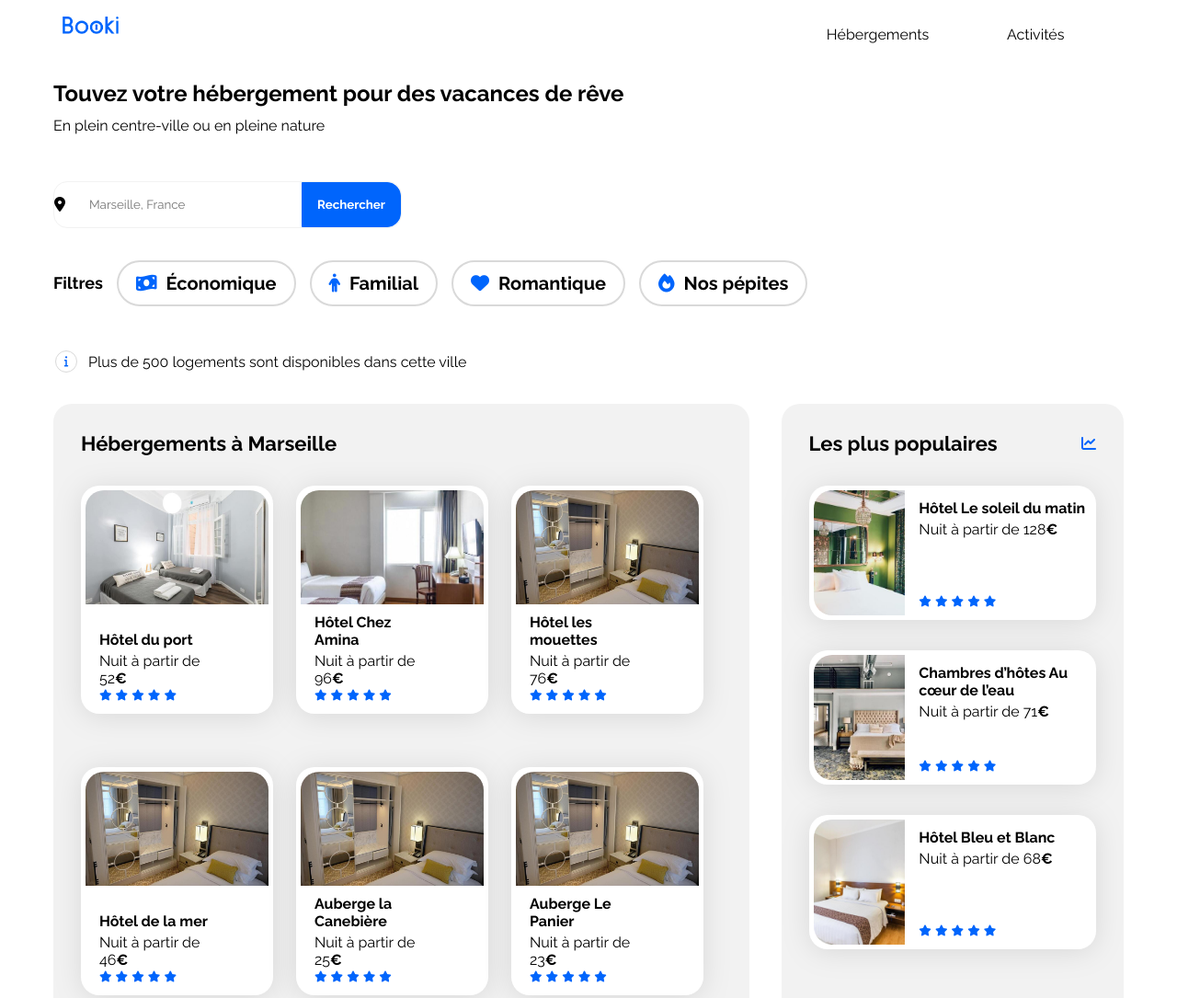
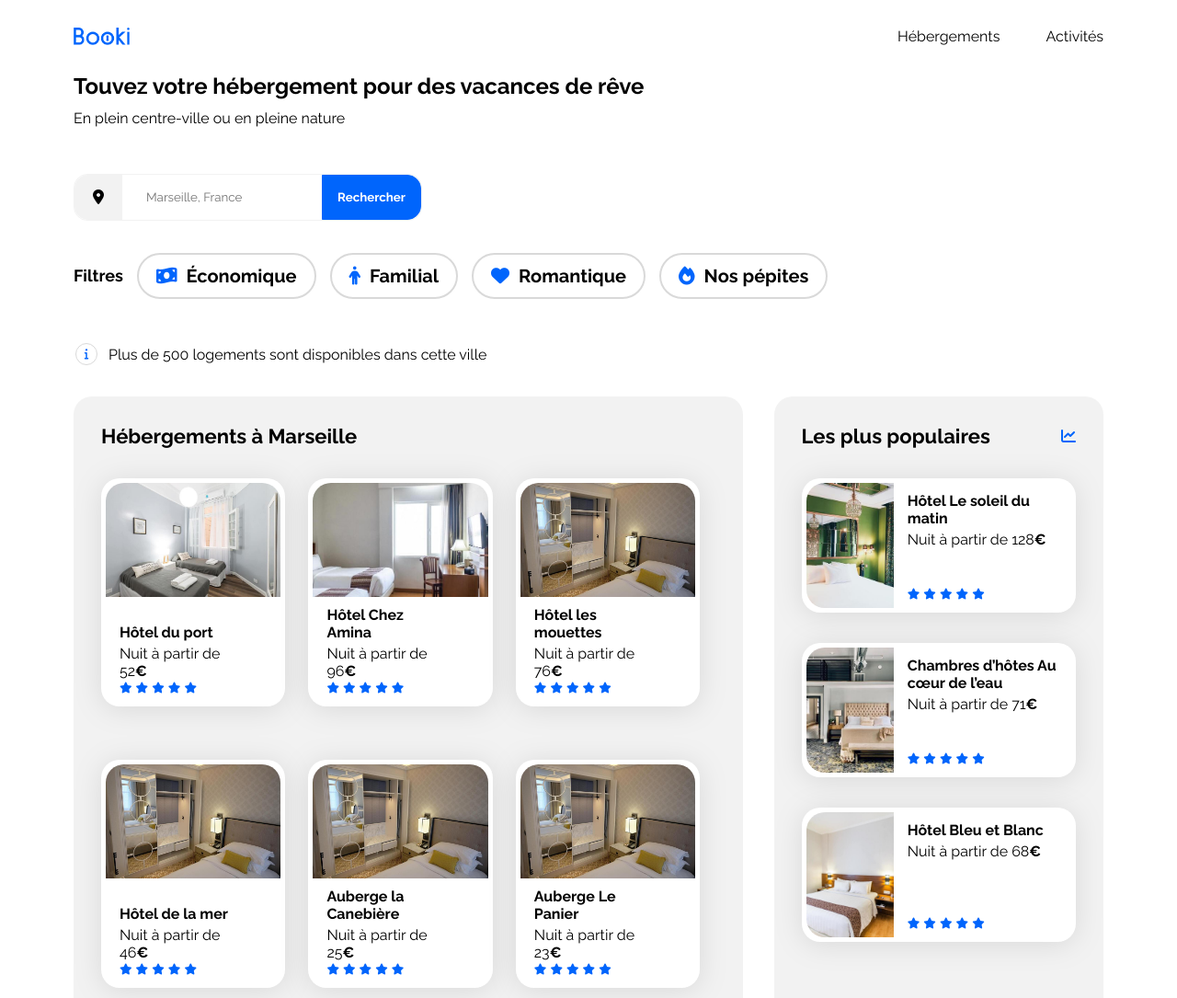
Before and after one commit to dylanquintard/booki2, a plain HTML site: page index.html in a window 1280 px wide. Shown: the top 1085 px of the page at 92% size. Drawn offline with Linux system fonts and the light colour scheme.

Commit message:
maj visuel

```diff
--- a/css/style.css
+++ b/css/style.css
@@ -16,12 +16,34 @@
 body {
     display: flex;
     justify-content: center;
+    margin: 30px;
 }
 
 .header {
-    display: grid;
-    grid-template-columns: 70% 15% 15%;
-    padding: 10px;
+    display: flex;
+    justify-content: space-between;
+    align-items: center;
+}
+
+.header nav {
+    display: flex;
+    justify-content: space-between;
+}
+
+.header a {
+    display: flex;
+    text-decoration: none;
+    color: black;
+    margin-left: 50px;
+}
+
+.header a:hover {
+    border-top: 2px var(--main-color) solid;
+    color: #0065FC;
+}
+
+.header img {
+    display: flex;
 }
 
 .topPage {
@@ -32,18 +54,6 @@ body {
     align-self: stretch;
     margin-top: 10px;
     margin-bottom: 20px;
-}
-
-a {
-    text-decoration: none;
-    color: black;
-    padding-top: 10px;
-    text-align: center;
-}
-
-a:hover {
-    border-top: 2px #0065FC solid;
-    color: #0065FC;
 }
 
 h2 {
@@ -61,6 +71,13 @@ h2 {
     background: var(--white, #FFF);
 }
 
+
+.searchLogo {
+    background-color: var(--grey, #F2F2F2);
+    padding: 15px 20px;
+    border-radius: 15px 0px 0px 15px;
+}
+
 .searchButton {
     display: flex;
     height: 49px;
@@ -68,8 +85,8 @@ h2 {
     align-items: center;
     gap: 10px;
     border-radius: 0px 15px 15px 0px;
-    border: 1px solid var(--blue, #0065FC);
-    background: var(--blue, #0065FC);
+    border: 1px solid var(--main-color);
+    background: var(--main-color);
     color: white;
 }
 
--- a/index.html
+++ b/index.html
@@ -20,8 +20,10 @@
         <header>
             <div class="header">
                 <img src="./images/logo/Booki.png" alt="logo" width=61.09px; height=19px;>
-                <a href="#">Hébergements</a>
-                <a href="#">Activités</a>
+                <nav>
+                    <a href="#">Hébergements</a>
+                    <a href="#">Activités</a>
+                </nav>
             </div>
         </header>
         <main>
@@ -29,7 +31,9 @@
                     <h2>Touvez votre hébergement pour des vacances de rêve</h2>
                     <p>En plein centre-ville ou en pleine nature</p>
                 <div class="search">
+                    <div class="searchLogo">
                     <i class="fa-solid fa-location-dot" style="color: #000000;"></i>
+                    </div>
                     <input type="text" class="searchTerm" placeholder="Marseille, France" />
                     <button type="button" class="searchButton"><b>Rechercher</b></button>
                 </div>
```
